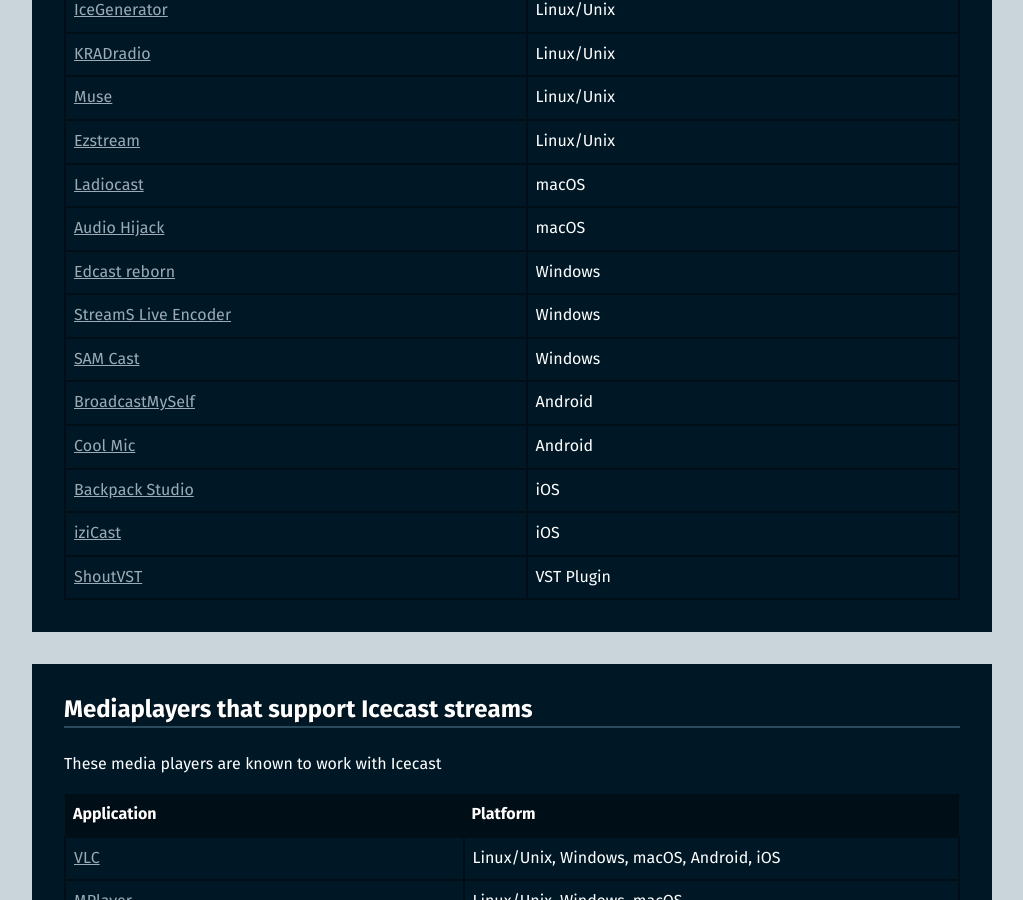
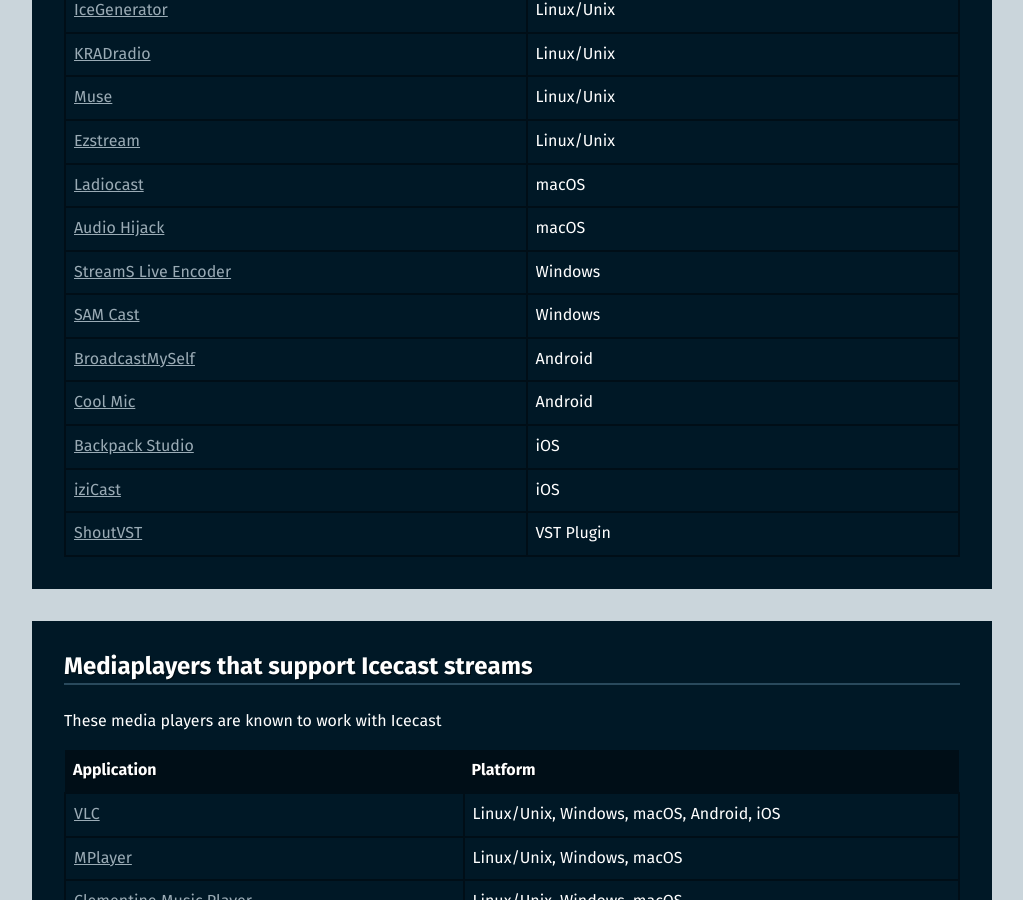
Before and after one commit to barionleg/Xipho, a Jekyll site: the page built from apps.md, in a window 1280 px wide and 900 px high, scrolled down 979 px. Shown: the whole window, without its empty margins (128-1151 px from the left). Built offline with Jekyll 4.4.1, drawn with Linux system fonts in a browser that asks for light colours.

Commit message:
Remove edcast-reborn from apps list
Apparently dead since a long time.

```diff
--- a/apps.md
+++ b/apps.md
@@ -25,7 +25,6 @@ These source clients are known to work with Icecast
 |[Ezstream][ezstream]                         |Linux/Unix                   |
 |[Ladiocast][ladiocast]                       |macOS                        |
 |[Audio Hijack][audiohighjack]                |macOS                        |
-|[Edcast reborn][edcast-reborn]               |Windows                      |
 |[StreamS Live Encoder][streams-live-encoder] |Windows                      |
 |[SAM Cast][sam-cast]                         |Windows                      |
 |[BroadcastMySelf][broadcastmyself]           |Android                      |
@@ -41,7 +40,6 @@ These source clients are known to work with Icecast
 [coolmic]: https://coolmic.net
 [darkice]: http://www.darkice.org
 [deefuzzer]: https://pypi.python.org/pypi/DeeFuzzer/
-[edcast-reborn]: http://code.google.com/p/edcast-reborn/
 [ezstream]: http://www.icecast.org/ezstream.php
 [freej]: http://freej.org
 [icegenerator]: http://sourceforge.net/projects/icegenerator/
```
